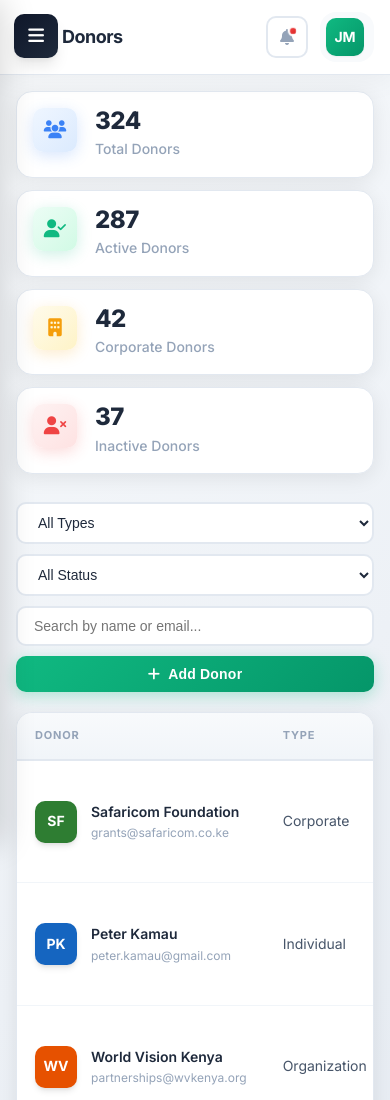
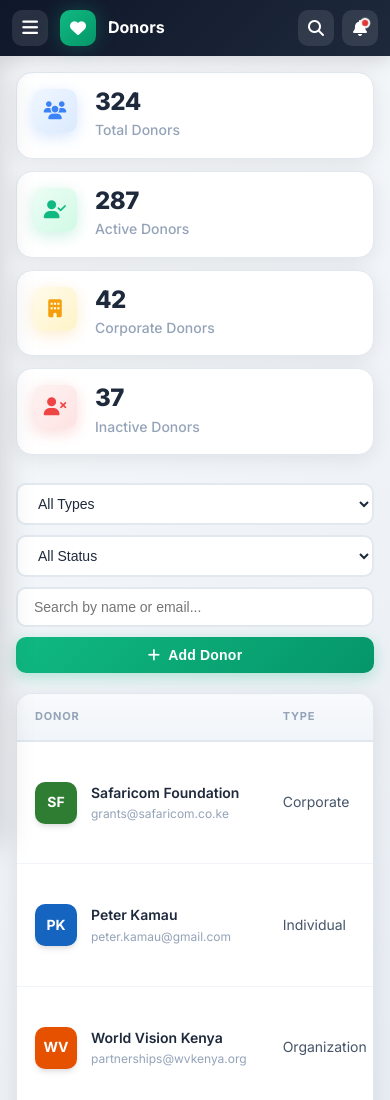
Before and after one commit to unimart831-ai/NGO-MANAGEMENT, a plain HTML site: page donors.html in a window 390 px wide. Shown: the top 1100 px of the page. Drawn offline with Linux system fonts and the light colour scheme.

Commit message:
Add mobile-friendly header with logo and navigation for all pages

```diff
--- a/css/style.css
+++ b/css/style.css
@@ -253,30 +253,84 @@ body {
   animation: pulse 2s infinite;
 }
 
+/* Mobile Header Bar */
+.mobile-header {
+  display: none;
+  position: fixed;
+  top: 0;
+  left: 0;
+  right: 0;
+  height: 64px;
+  background: linear-gradient(135deg, #0f172a 0%, #1e293b 100%);
+  z-index: 1050;
+  padding: 0 16px;
+  align-items: center;
+  justify-content: space-between;
+  box-shadow: 0 4px 20px rgba(0, 0, 0, 0.15);
+}
+
+.mobile-header .mobile-brand {
+  display: flex;
+  align-items: center;
+  gap: 12px;
+}
+
+.mobile-header .mobile-logo {
+  width: 40px;
+  height: 40px;
+  background: var(--primary-gradient);
+  border-radius: var(--radius-md);
+  display: flex;
+  align-items: center;
+  justify-content: center;
+  font-size: 18px;
+  color: white;
+  box-shadow: var(--shadow-glow);
+}
+
+.mobile-header .mobile-title {
+  color: white;
+  font-size: 18px;
+  font-weight: 700;
+}
+
+.mobile-header .mobile-actions {
+  display: flex;
+  align-items: center;
+  gap: 8px;
+}
+
+.mobile-header .mobile-actions .icon-btn {
+  width: 40px;
+  height: 40px;
+  background: rgba(255,255,255,0.1);
+  border: none;
+  color: white;
+  border-radius: var(--radius-md);
+}
+
+.mobile-header .mobile-actions .icon-btn:hover {
+  background: rgba(255,255,255,0.2);
+}
+
 /* Mobile menu toggle */
 .menu-toggle {
   display: none;
-  position: fixed;
-  top: 14px;
-  left: 14px;
-  z-index: 1100;
-  width: 44px;
-  height: 44px;
+  width: 40px;
+  height: 40px;
   border-radius: var(--radius-md);
   border: none;
-  background: linear-gradient(135deg, #0f172a 0%, #1e293b 100%);
+  background: rgba(255,255,255,0.1);
   color: white;
   font-size: 18px;
   cursor: pointer;
   align-items: center;
   justify-content: center;
-  box-shadow: var(--shadow-lg);
-  transition: transform var(--transition-normal), box-shadow var(--transition-normal);
+  transition: background var(--transition-fast);
 }
 
 .menu-toggle:hover {
-  transform: scale(1.05);
-  box-shadow: var(--shadow-xl);
+  background: rgba(255,255,255,0.2);
 }
 
 .sidebar-overlay {
@@ -1736,13 +1790,20 @@ body {
   .sidebar { transform: translateX(-100%); width: 270px; }
   .sidebar.open { transform: translateX(0); }
   .sidebar-overlay.show { display: block; }
+
+  /* Show mobile header */
+  .mobile-header { display: flex; }
   .menu-toggle { display: flex; }
-  .main-content { margin-left: 0; }
+
+  .main-content {
+    margin-left: 0;
+    padding-top: 64px; /* Space for mobile header */
+  }
 
   .top-navbar {
-    padding: 14px 20px;
-    padding-left: 68px;
+    display: none; /* Hide desktop navbar on mobile */
   }
+
   .page-content { padding: 20px; }
 
   .grid-2 { grid-template-columns: 1fr; }
@@ -1788,11 +1849,35 @@ body {
 
 /* Phone */
 @media (max-width: 480px) {
-  .top-navbar {
-    padding: 12px 16px;
-    padding-left: 62px;
+  .mobile-header {
+    height: 56px;
+    padding: 0 12px;
   }
-  .top-navbar .page-title { font-size: 18px; }
+
+  .mobile-header .mobile-logo {
+    width: 36px;
+    height: 36px;
+    font-size: 16px;
+  }
+
+  .mobile-header .mobile-title {
+    font-size: 16px;
+  }
+
+  .mobile-header .mobile-actions .icon-btn {
+    width: 36px;
+    height: 36px;
+  }
+
+  .menu-toggle {
+    width: 36px;
+    height: 36px;
+  }
+
+  .main-content {
+    padding-top: 56px; /* Adjusted for smaller mobile header */
+  }
+
   .page-content { padding: 16px; }
 
   .stat-cards { grid-template-columns: 1fr; gap: 12px; }
--- a/donors.html
+++ b/donors.html
@@ -10,7 +10,21 @@
 </head>
 <body>
 
-  <button class="menu-toggle" onclick="document.querySelector('.sidebar').classList.toggle('open');document.querySelector('.sidebar-overlay').classList.toggle('show');"><i class="fas fa-bars"></i></button>
+  <!-- Mobile Header -->
+  <header class="mobile-header">
+    <div class="mobile-brand">
+      <button class="menu-toggle" onclick="document.querySelector('.sidebar').classList.toggle('open');document.querySelector('.sidebar-overlay').classList.toggle('show');">
+        <i class="fas fa-bars"></i>
+      </button>
+      <div class="mobile-logo"><i class="fas fa-heart"></i></div>
+      <span class="mobile-title">Donors</span>
+    </div>
+    <div class="mobile-actions">
+      <button class="icon-btn"><i class="fas fa-search"></i></button>
+      <button class="icon-btn"><i class="fas fa-bell"></i><span class="notif-dot"></span></button>
+    </div>
+  </header>
+
   <div class="sidebar-overlay" onclick="document.querySelector('.sidebar').classList.remove('open');this.classList.remove('show');"></div>
 
   <aside class="sidebar">
```
Also changed, not shown: activities.html (+15 -1 lines), beneficiaries.html (+15 -1 lines), campaigns.html (+15 -1 lines), donations.html (+15 -1 lines), index.html (+15 -4 lines), payments.html (+15 -1 lines), reports.html (+15 -1 lines), volunteers.html (+15 -1 lines).
